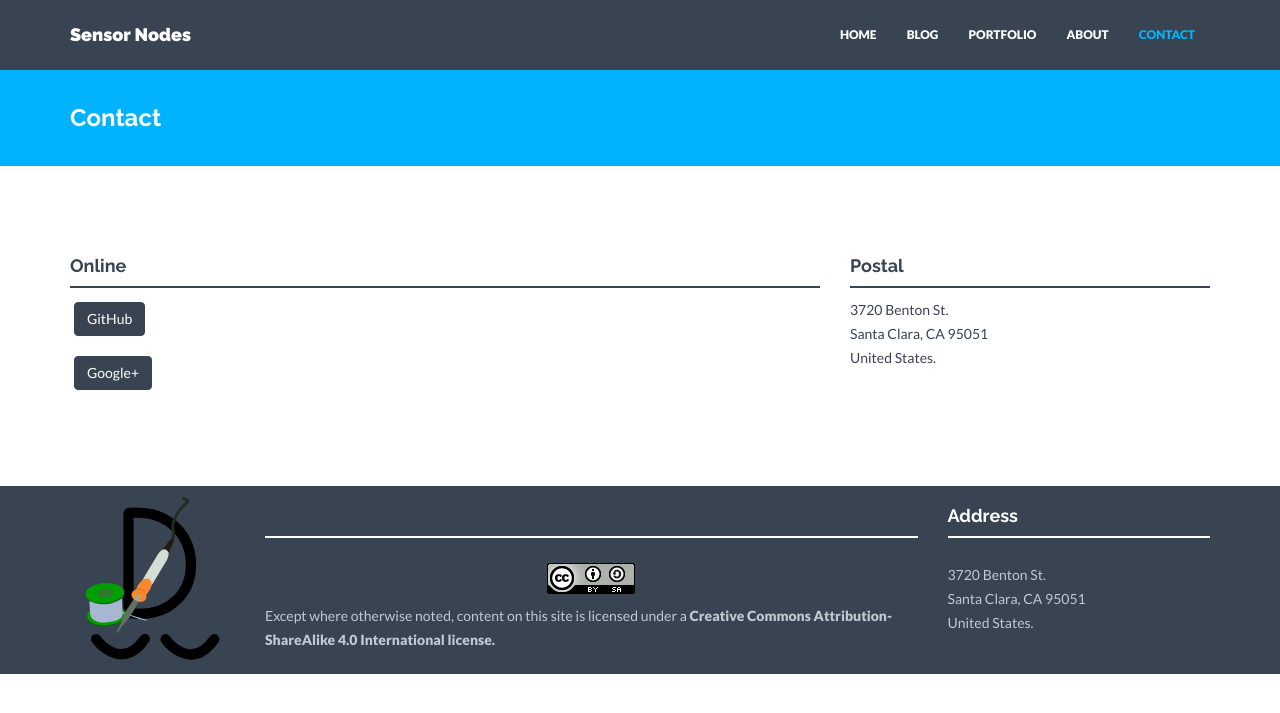
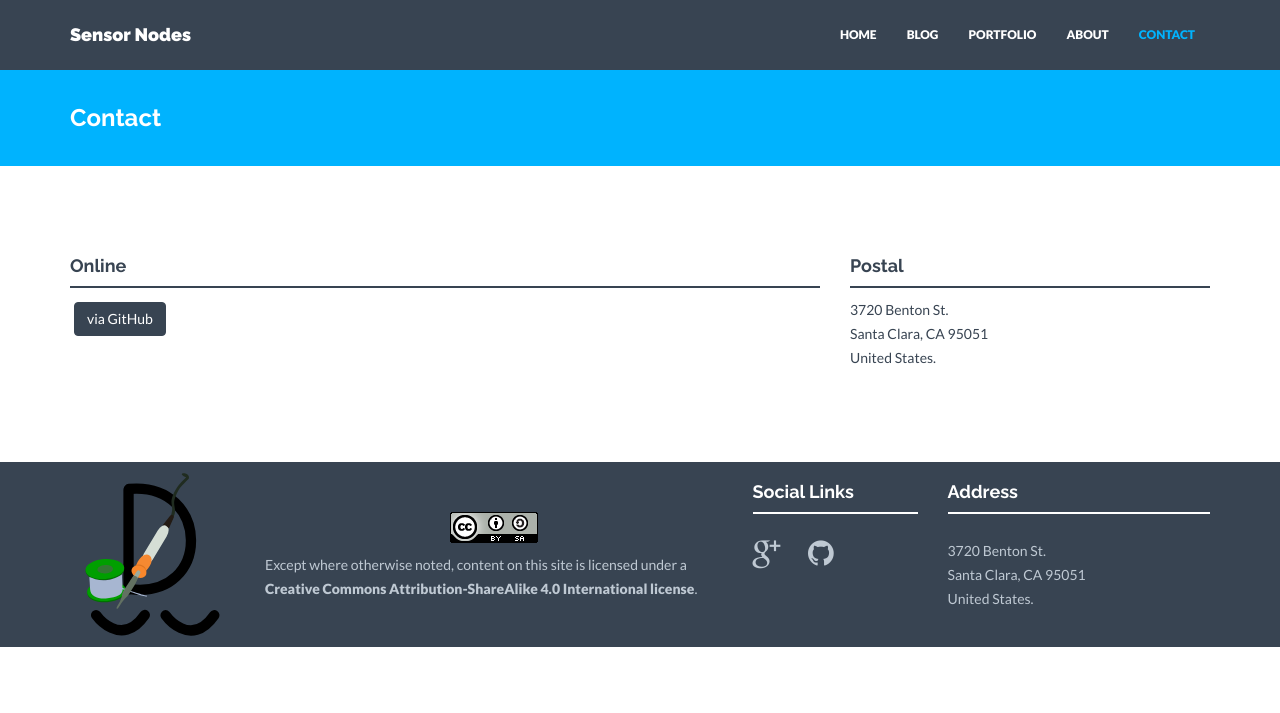
Before and after one commit to jdunmire/sensornodeinfo, a Jekyll site: the page built from contact.html, in a window 1280 px wide. Shown: the top 713 px of the page. Built offline with Jekyll 4.4.1, drawn with Linux system fonts in a browser that asks for light colours; nearby versions of some CDN libraries.

Commit message:
Add social links, limit feedback to github
On branch gh-pages
modified:   _config.yml
modified:   _includes/footer.html
modified:   contact.html

```diff
--- a/_config.yml
+++ b/_config.yml
@@ -27,6 +27,13 @@ colors:  #in hex code if not noted else
 
 
 ### CONTACT SETTINGS ###
+
+# Social networks
+social:
+  - title: google-plus
+    url: https://plus.google.com/+JERRYDUNMIRE/posts
+  - title: github
+    url: https://github.com/jdunmire
 
 # Postal address (add as many lines as necessary). Shown in footer and
 # on Contact page.
--- a/_includes/footer.html
+++ b/_includes/footer.html
@@ -2,14 +2,15 @@
     <div class="container">
         <div class="row">
             <div class="col-lg-2 hidden-md hidden-sm hidden-xs">
+                <a href="{{ "/about/" | prepend: site.baseurl }}">
                 <img
                  class="img-responsive center-block"
                  src="{{ "/assets/img/RockingDLabs.svg" | prepend: site.baseurl }}"
                 </img>
+                </a>
             </div>
-            <div class="col-lg-7">
+            <div class="col-lg-5">
                 <h4><br></h4>
-                <div class="hline-w"></div>
                 <a href="http://creativecommons.org/licenses/by-sa/4.0/">
                         <img
                        class="img-responsive center-block"
@@ -18,7 +19,16 @@
                     </a>
                 <p>Except where otherwise noted, content on this site is
                 licensed under a <b>Creative Commons
-                    Attribution-ShareAlike 4.0 International license<b>.
+                    Attribution-ShareAlike 4.0 International license</b>.
+            </div>
+            <div class="col-lg-2">
+                <h4>Social Links</h4>
+                <div class="hline-w"></div>
+                <p>
+                    {% for network in site.social %}
+                         <a href="{{ network.url }}" class="btn-social btn-outline"><i class="fa fa-{{ network.title }}"></i></a>
+                    {% endfor %}
+                </p>
             </div>
             <div class="col-lg-3">
                 <h4>Address</h4>
--- a/contact.html
+++ b/contact.html
@@ -12,13 +12,9 @@ permalink: /contact/
             <p>
             <a
             href="https://github.com/jdunmire/sensornodeinfo/issues/1"
-               class="btn btn-theme" role="button">GitHub</a>
+               class="btn btn-theme" role="button">via GitHub</a>
             </p>
             <p>
-            <a
-            href="https://plus.google.com/+JERRYDUNMIRE/posts"
-               class="btn btn-theme" role="button">Google+</a>
-            </p>
         </div><! --/col-lg-8 -->
 
         <div class="col-lg-4">
```
